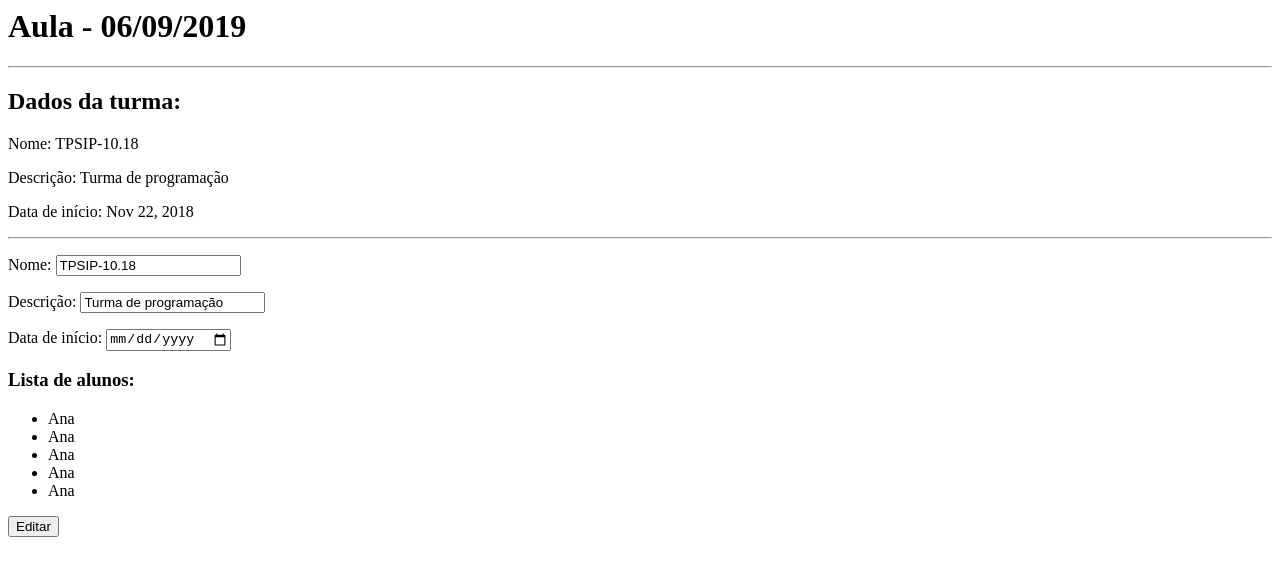
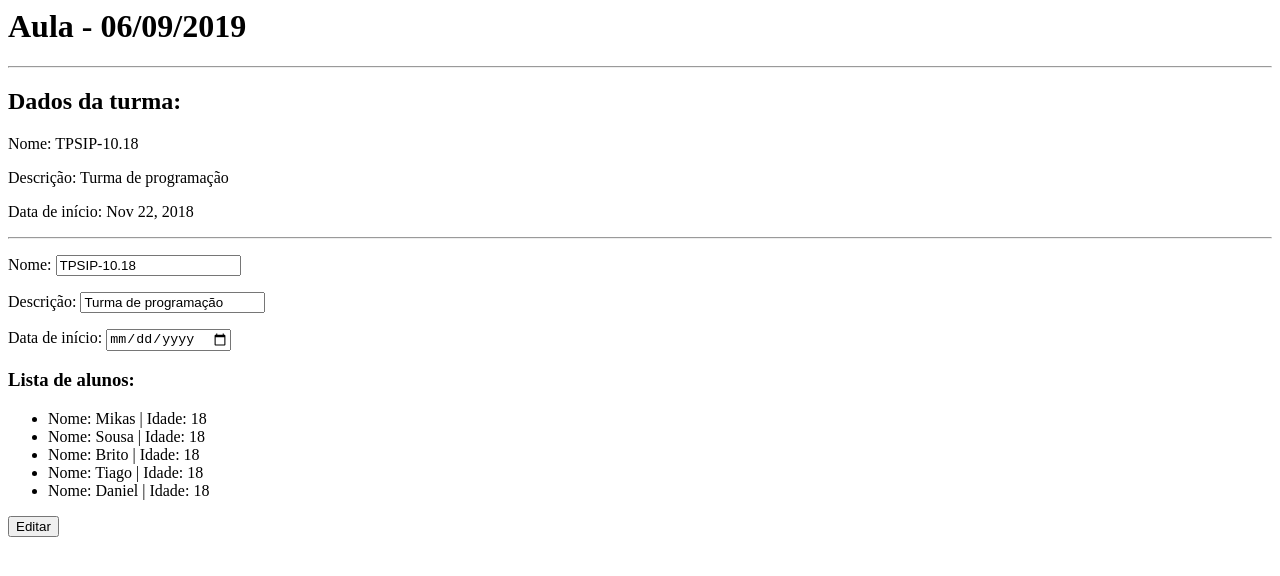
Before and after one commit to jbritoatec/Stackblitz_Angular, an Angular app: page / in a window 1280 px wide. Shown: the top 576 px of the page. Built offline with nearby package versions, Linux system fonts and the light colour scheme.

Commit message:
2 files modified

```diff
--- a/src/app/alunos.ts
+++ b/src/app/alunos.ts
@@ -1 +1,17 @@
-export const alunos = []
+export class aluno {
+name:string;
+age:number;
+  constructor(name:string,age:number){
+    this.name=name;
+    this.age=age;
+  }
+}
+
+export const alunos = [
+  new aluno("Mikas",18),
+  new aluno("Sousa",18),
+  new aluno("Brito",18),
+  new aluno("Tiago",18),
+  new aluno("Daniel",18),
+
+];
--- a/src/app/alunos/alunos.component.html
+++ b/src/app/alunos/alunos.component.html
@@ -1,8 +1,4 @@
 <h3>Lista de alunos:</h3>
 <ul>
-  <li>Ana</li>
-  <li>Ana</li>
-  <li>Ana</li>
-  <li>Ana</li>
-  <li>Ana</li>
+  <li *ngFor="let aluno of alunos">Nome: {{aluno.name}} | Idade: {{aluno.age}}</li>
 </ul>
```
